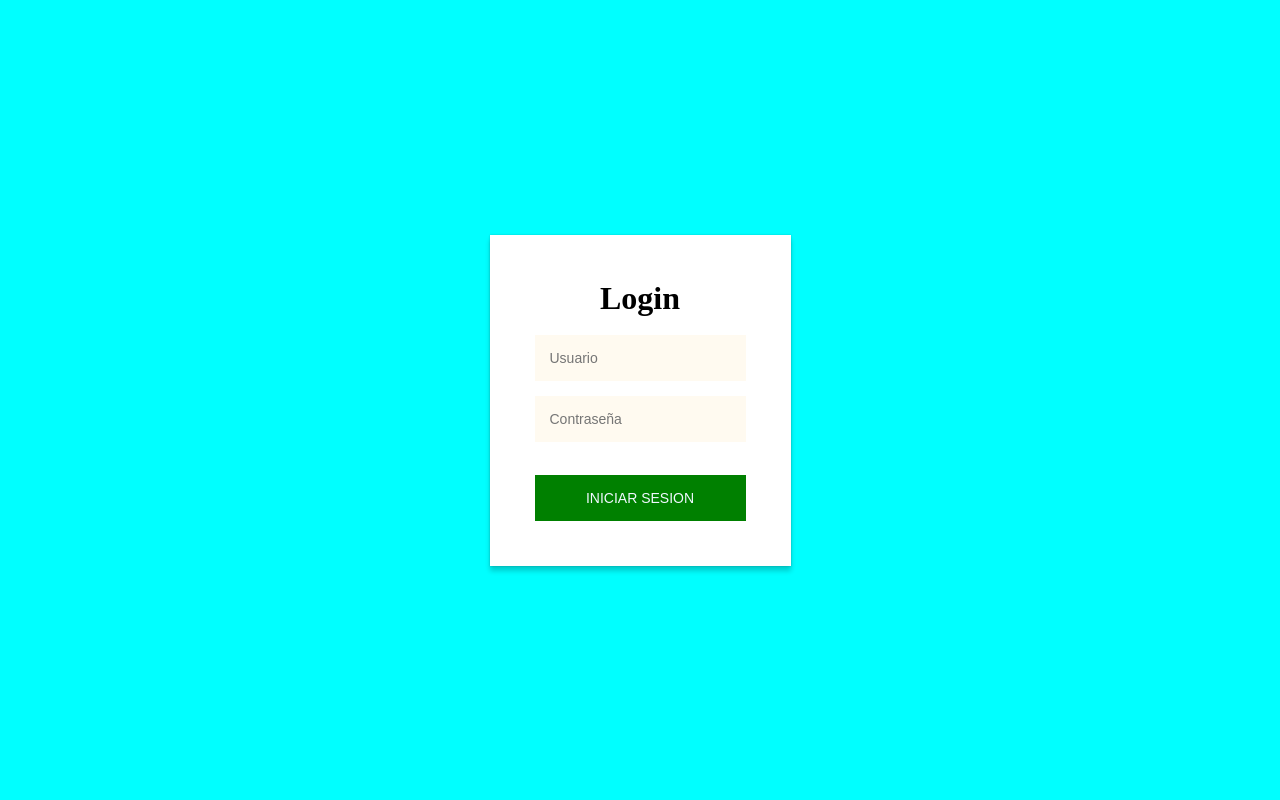
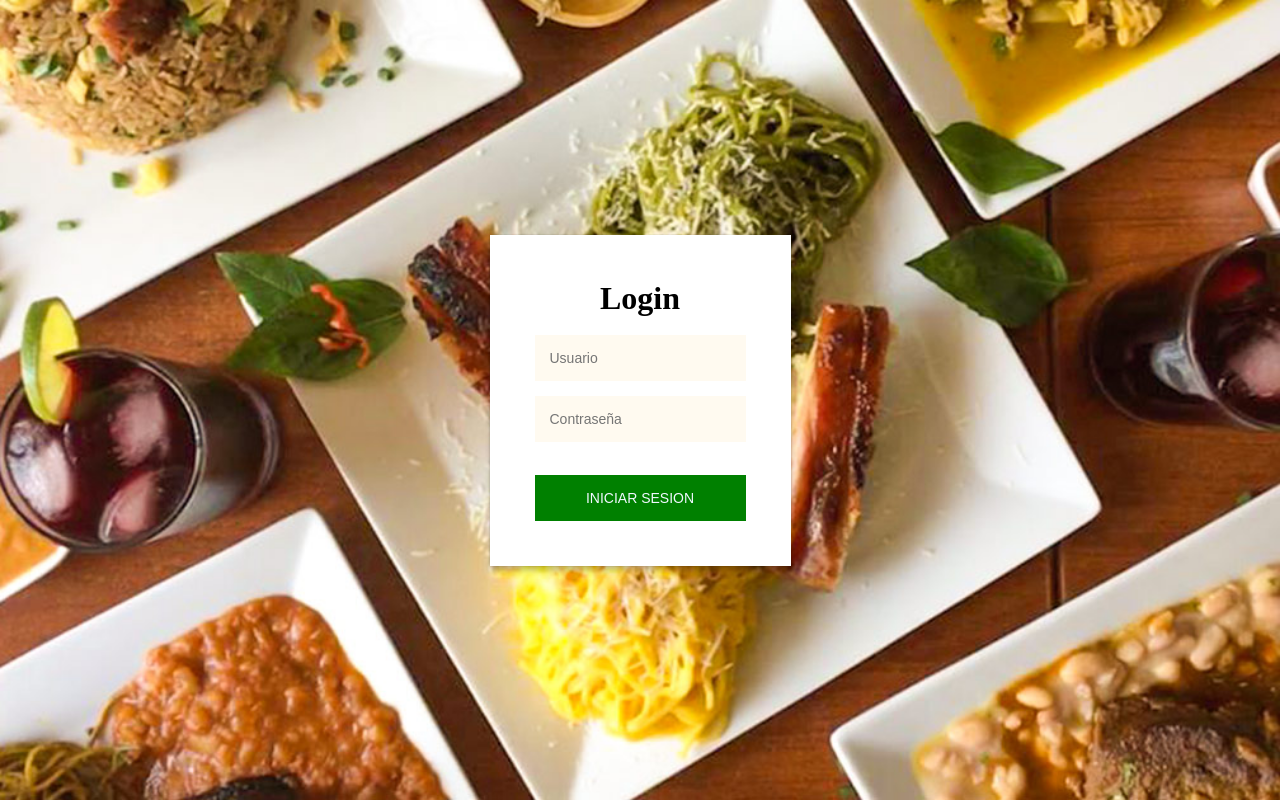
Before and after one commit to porrodv/LaDelicia, a PHP site: page /templates/login.html in a window 1280 px wide. Run offline with PHP 8.4, Linux system fonts and the light colour scheme.

Commit message:
back img for login

```diff
--- a/css/style_login.css
+++ b/css/style_login.css
@@ -6,13 +6,15 @@
 
 
 .containerPrincipal{
+    background-image: url('/img/rest1.png');
+    background-color: rgba(0, 0, 0, 0.5);
+
     display: flex;
     flex-direction: column;
     justify-content: center;
     align-items: center;
     width: 100vw;
     height: 100vh;
-    background-color: cyan;
     background-position: center center;
     background-repeat: no-repeat;
     background-size: cover;
```
